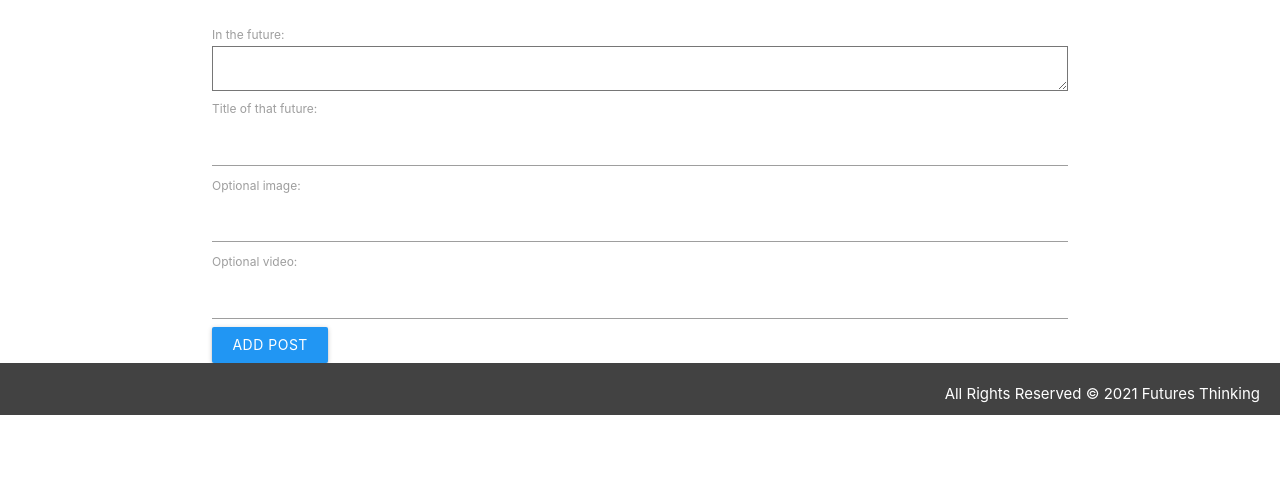
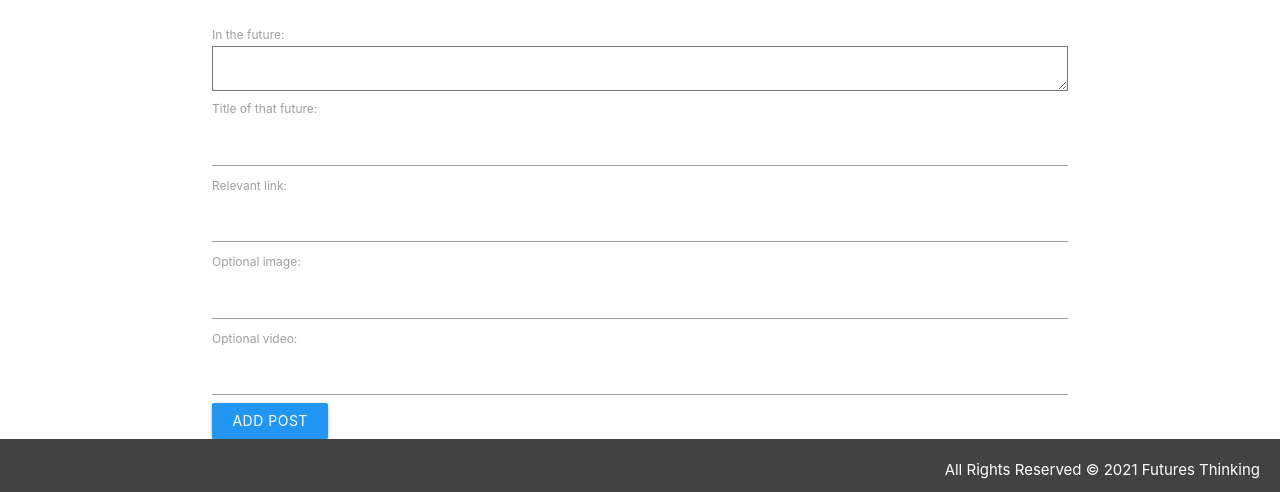
Before and after one commit to tylerrice121/Futures_Thinking, a Django app: page /entry/create/ in a window 1280 px wide. Shown: the part 385-877 px from the top of the page. Before the commit the page ends 800 px from the top, so only its background shows below. Run offline with Django 3.2, Linux system fonts and the light colour scheme; the visitor is signed in with stand-in values (Sample User, id 1).

Commit message:
small changes

```diff
--- a/main_app/forms.py
+++ b/main_app/forms.py
@@ -10,6 +10,7 @@ class PostForm(forms.ModelForm):
             'in_the_future',
             'title_of_that_future',
             'tags',
+            'relevant_link',
             'optional_image',
             'optional_video',
 
--- a/main_app/models.py
+++ b/main_app/models.py
@@ -1,5 +1,6 @@
 from django.db import models
 from django.db.models.deletion import CASCADE
+from django.db.models.fields import NullBooleanField
 from django.urls import reverse
 from django.contrib.auth.models import User
 from embed_video.fields import EmbedVideoField
@@ -10,6 +11,7 @@ class UserEntries(models.Model):
 
     in_the_future = models.TextField()
     title_of_that_future = models.CharField(max_length=350)
+    relevant_link = models.URLField(max_length=350)
     tags = TaggableManager()
     # slug = models.SlugField(unique=True, max_length=100)
     optional_image = models.CharField(max_length=250, blank=True)
--- a/main_app/views.py
+++ b/main_app/views.py
@@ -65,8 +65,6 @@ class Feed(TagMixin, ListView):
     template_name = 'feed.html'
 
 
-
-
 class AddProfile(LoginRequiredMixin, ListView):
     model = Profile
     fields = '__all__'
@@ -81,11 +79,12 @@ class Profile(LoginRequiredMixin, ListView):
     template_name = 'profile/index.html'
     def get_queryset(self):
         queryset = UserEntries.objects.filter(user=self.request.user)
+        queryset = UserEntries.objects.order_by('-date')
         return queryset
 
 class EntryCreate(LoginRequiredMixin, CreateView):
     model = UserEntries
-    fields = ('in_the_future', 'title_of_that_future', 'tags','optional_image', 'optional_video' )
+    fields = ('in_the_future', 'title_of_that_future', 'relevant_link','tags','optional_image', 'optional_video' )
 
     def form_valid(self, form):
         form.instance.user = self.request.user
@@ -105,7 +104,7 @@ class AddCommentView(CreateView):
 class EntryUpdate(LoginRequiredMixin, UpdateView):
   model = UserEntries
   # Let's disallow the renaming of a cat by excluding the name field!
-  fields = ['in_the_future', 'title_of_that_future', 'tags','optional_image', 'optional_video' ]
+  fields = ['in_the_future', 'title_of_that_future',   'relevant_link', 'tags','optional_image', 'optional_video' ]
 
 class EntryDelete(LoginRequiredMixin, DeleteView):
     model = UserEntries
```
Also changed, not shown: main_app/templates/home.html (+6 -3 lines), main_app/migrations/0012_userentries_relevant_link.py (added).
